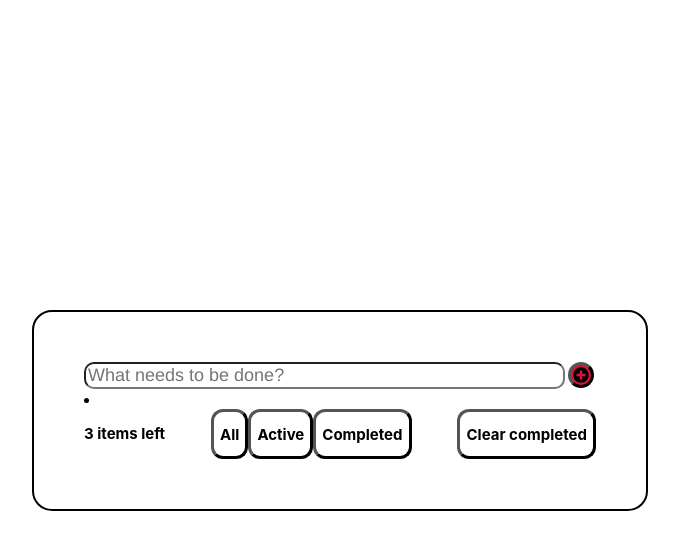
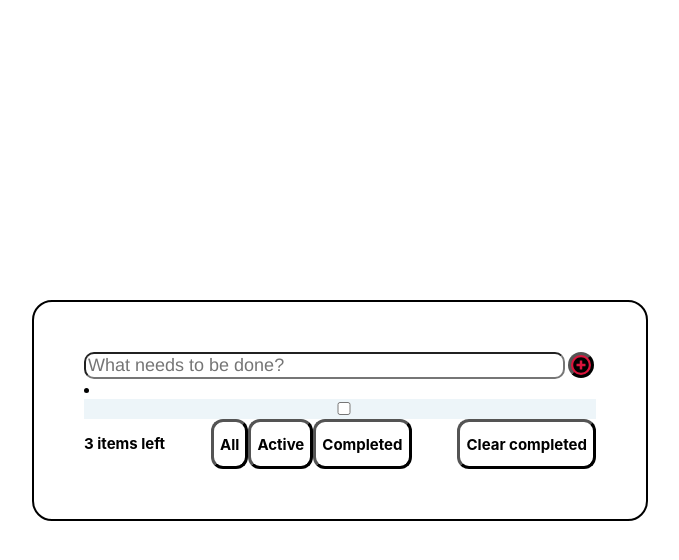
Before and after one commit to Atakanz/ToDoList-REACT, a React (Create React App) app in the folder to-do-list/: page / in a window 1280 px wide. Both pictures are taken after a click on the button 880 px from the left and 385 px from the top of the page. Shown: the top 560 px of the page, without its empty margins (300-979 px from the left). Built offline with nearby package versions, Linux system fonts and the light colour scheme.

Commit message:
isDone property and styles added.

```diff
--- a/to-do-list/src/components/listUnits/listUnits.js
+++ b/to-do-list/src/components/listUnits/listUnits.js
@@ -1,10 +1,62 @@
-import React from 'react';
+import React, {useState} from 'react';
 import './listUnits.css';
+import {
+  setDoneList,
+  undoDoneList,
+  editItem,
+} from '../../management/features/listSlice';
+import {useDispatch} from 'react-redux';
+import {useSelector} from 'react-redux';
 
 const ListUnits = props => {
+  const dispatch = useDispatch();
+  const [editedTask, setEditedTask] = useState(null);
+  const [checked, setChecked] = useState(false);
+  const [reEdit, setReEdit] = useState(false);
+  const done = useSelector(state => state.list.doneList);
+  const isDone = done.some(item => item === props.text);
+  const handleChange = async () => {
+    await setChecked(!checked);
+    if (isDone === false) {
+      dispatch(setDoneList(props.text));
+    } else if (isDone === true) {
+      dispatch(undoDoneList(props.text));
+    }
+  };
+  const editTask = event => {
+    if (event.key === 'Enter') {
+      dispatch(editItem([props.text, editedTask]));
+      setReEdit(false);
+      setEditedTask(null);
+    }
+  };
   return (
     <>
-      <div className="list-units">{props.text}</div>
+      <div
+        className="list-units"
+        style={{backgroundColor: isDone ? 'white' : '#edf5f9'}}>
+        <div className="checkbox-div">
+          <input
+            type="checkbox"
+            checked={isDone ? true : false}
+            onChange={handleChange}></input>
+        </div>
+        {reEdit ? (
+          <input
+            onDoubleClick={() => setReEdit(false)}
+            className="edit-input"
+            onKeyDown={editTask}
+            name="editTask"
+            value={editedTask}
+            onChange={e => setEditedTask(e.target.value)}></input>
+        ) : (
+          <text
+            onDoubleClick={!isDone ? () => setReEdit(true) : null}
+            className={isDone ? 'text-done' : 'text-undone'}>
+            {props.text}
+          </text>
+        )}
+      </div>
     </>
   );
 };
```
